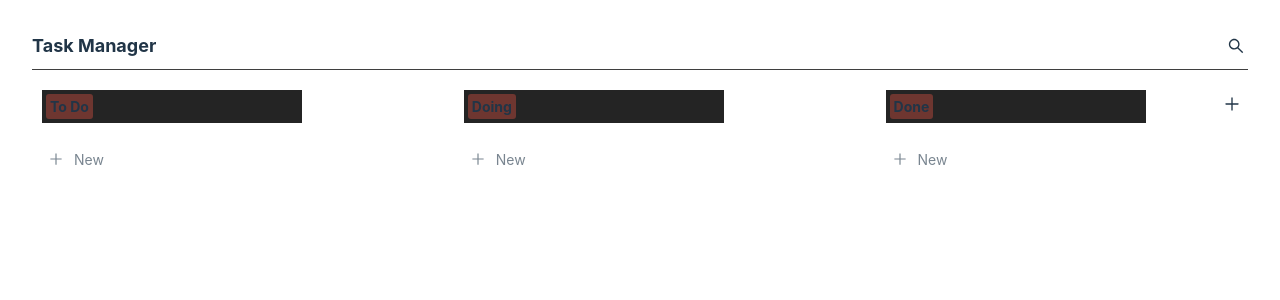
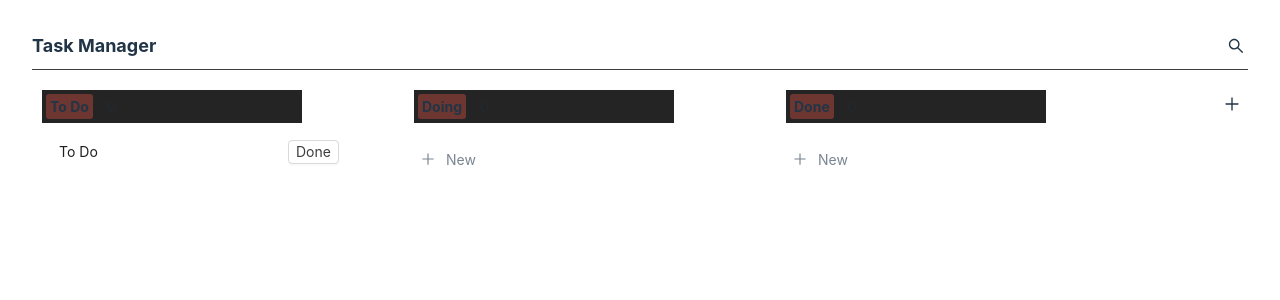
Before and after one commit to JoaoJuliasz/task-list, a React (Vite) app: page / in a window 1280 px wide. Both pictures are taken after a click on the element "To Do". Shown: the top 300 px of the page. Built offline with nearby package versions, Linux system fonts and the light colour scheme.

Commit message:
refactor: :recycle: window and prompt usages to antd modal and dropdown

```diff
--- a/src/components/TaskContainer/components/Header/Header.tsx
+++ b/src/components/TaskContainer/components/Header/Header.tsx
@@ -23,7 +23,7 @@ const Header = ({ index, title, taskList, handleAdd, setTaskList, setTasksTitles
             <div className={style.titleContainer}>
                 <UpdateTitle index={index} currTitle={title} titleClassName={style.title} setTasksTitles={setTasksTitles}
                     setTaskList={setTaskList} />
-                <span className={style.count}>{taskList?.length}</span>
+                <span className={style.count}>{taskList?.length ?? 0}</span>
             </div>
             <div className={`${style.optionsContainer} ${isOpen ? style.noOpacity : ''}`}>
                 <Menu title={title} setTaskList={setTaskList} handleAdd={handleAdd} setTasksTitles={setTasksTitles}
--- a/src/components/TaskContainer/components/Header/header.module.css
+++ b/src/components/TaskContainer/components/Header/header.module.css
@@ -19,7 +19,7 @@
     font-size: 14px;
     padding: 2px 4px;
     background: #6e3630;
-    margin: 0 10px 0 0;
+    margin: 0;
     border-radius: 3px;
     cursor: pointer;
 }
@@ -47,6 +47,7 @@
     opacity: 1;
     transition: 0.3s opacity;
 }
+
 /*
 .container .optionsContainer span{
     font-size: 14px;
--- a/src/components/UpdateTitle/UpdateTitle.tsx
+++ b/src/components/UpdateTitle/UpdateTitle.tsx
@@ -1,7 +1,7 @@
 import { Dropdown } from "antd";
 import { Dispatch, SetStateAction } from "react";
 import { Tasks } from "../../types/Task.type";
-import UpdateTitleInput from "./components/UpdateTitleInput/UpdateTitleInput";
+import UpdateTitleInput from "../UpdateTitleInput/UpdateTitleInput";
 import style from './updateTitle.module.css'
 
 type Props = {
@@ -14,8 +14,24 @@ type Props = {
 
 const UpdateTitle = ({ index, currTitle, titleClassName, setTasksTitles, setTaskList }: Props) => {
 
+    const handleClick = (title: string) => {
+        setTasksTitles(prev => {
+            const updtPrev = JSON.parse(JSON.stringify(prev))
+            updtPrev[index] = title
+            localStorage.setItem('tasksTitles', JSON.stringify(updtPrev))
+            return updtPrev
+        })
+        setTaskList(prev => {
+            const updtPrev = JSON.parse(JSON.stringify(prev))
+            updtPrev[title] = updtPrev[currTitle]
+            delete updtPrev[currTitle]
+            localStorage.setItem('task-manager', JSON.stringify(updtPrev))
+            return updtPrev
+        })
+    }
+
     const renderDropdown = () => (
-        <UpdateTitleInput index={index} title={currTitle} setTasksTitles={setTasksTitles} setTaskList={setTaskList} />
+        <UpdateTitleInput value={currTitle} handleClick={handleClick} />
     )
 
     return (
--- a/src/components/UpdateTitle/components/UpdateTitleInput/UpdateTitleInput.tsx
+++ /dev/null
@@ -1,51 +0,0 @@
-import { ChangeEvent, Dispatch, SetStateAction, useEffect, useRef, useState } from 'react';
-import { Button, Input } from 'antd';
-import style from './updateTitleInput.module.css'
-import { Tasks } from '../../../../types/Task.type';
-
-type Props = {
-    index: number
-    title: string
-    setTasksTitles: Dispatch<SetStateAction<string[]>>
-    setTaskList: Dispatch<SetStateAction<Tasks>>
-}
-
-
-const UpdateTitleInput = ({ index, title, setTasksTitles, setTaskList }: Props) => {
-    const [currTitle, setCurrTitle] = useState<string>(title)
-
-    const inputRef = useRef<HTMLInputElement>()
-
-    const handleChange = (event: ChangeEvent<HTMLInputElement>) => {
-        setCurrTitle(event.target.value)
-    }
-
-    const handleClick = () => {
-        setTasksTitles(prev => {
-            const updtPrev = JSON.parse(JSON.stringify(prev))
-            updtPrev[index] = currTitle
-            localStorage.setItem('tasksTitles', JSON.stringify(updtPrev))
-            return updtPrev
-        })
-        setTaskList(prev => {
-            const updtPrev = JSON.parse(JSON.stringify(prev))
-            updtPrev[currTitle] = updtPrev[title]
-            delete updtPrev[title]
-            localStorage.setItem('task-manager', JSON.stringify(updtPrev))
-            return updtPrev
-        })
-    }
-
-    useEffect(() => {
-        inputRef.current?.focus()
-    }, [])
-
-    return (
-        <div className={style.container}>
-            <Input className={style.input} value={currTitle} ref={inputRef} onChange={handleChange} />
-            <Button className={style.button} onClick={handleClick} size="small">Done</Button>
-        </div>
-    );
-};
-
-export default UpdateTitleInput;
--- /dev/null
+++ b/src/components/UpdateTitleInput/UpdateTitleInput.tsx
@@ -0,0 +1,32 @@
+import { ChangeEvent, useEffect, useRef, useState } from 'react';
+import { Button, Input } from 'antd';
+import style from './updateTitleInput.module.css'
+
+type Props = {
+    value: string
+    handleClick: (value: string) => void
+}
+
+
+const UpdateTitleInput = ({ value, handleClick }: Props) => {
+    const [currValue, setCurrValue] = useState<string>(value)
+
+    const inputRef = useRef<HTMLInputElement>()
+
+    const handleChange = (event: ChangeEvent<HTMLInputElement>) => {
+        setCurrValue(event.target.value)
+    }
+
+    useEffect(() => {
+        inputRef.current?.focus()
+    }, [])
+
+    return (
+        <div className={style.container}>
+            <Input className={style.input} value={currValue} ref={inputRef} onChange={handleChange} />
+            <Button className={style.button} onClick={() => handleClick(currValue)} size="small">Done</Button>
+        </div>
+    );
+};
+
+export default UpdateTitleInput;
--- a/src/containers/Tasks/TaskList.tsx
+++ b/src/containers/Tasks/TaskList.tsx
@@ -1,8 +1,11 @@
+import { useEffect, useMemo, useState } from "react";
 import { PlusOutlined } from "@ant-design/icons";
-import { useEffect, useMemo, useState } from "react";
+import { Dropdown } from "antd";
 import { DndProvider } from "react-dnd";
 import { HTML5Backend } from "react-dnd-html5-backend";
 import TaskContainer from "../../components/TaskContainer/TaskContainer";
+import UpdateTitleInput from "../../components/UpdateTitleInput/UpdateTitleInput";
+import { useMessage } from "../../hooks/useMessage";
 import { Tasks } from "../../types/Task.type";
 
 import style from './taskList.module.css'
@@ -14,6 +17,10 @@ type Props = {
 const TaskList = ({ search }: Props) => {
     const [taskList, setTaskList] = useState<Tasks>({})
     const [tasksTitles, setTasksTitles] = useState<string[]>(["To Do", "Doing", "Done"])
+    const [open, setOpen] = useState<boolean>(false)
+
+
+    const { contextHolder, displayMessage } = useMessage()
 
     const filteredItems = useMemo(() => {
         const result: Tasks = JSON.parse(JSON.stringify(taskList))
@@ -25,6 +32,8 @@ const TaskList = ({ search }: Props) => {
         return result
     }, [search, taskList])
 
+    const handleVisibility = (visible: boolean) => setOpen(visible)
+
     const moveItem = (dragIndex: number, hoverIndex: number) => {
         const newItems = [...tasksTitles];
         const [removed] = newItems.splice(dragIndex, 1);
@@ -33,19 +42,28 @@ const TaskList = ({ search }: Props) => {
         localStorage.setItem('tasksTitles', JSON.stringify(newItems))
     };
 
-    const handleClick = () => {
-        const value: string = prompt("Insert new column's title") || ""
-        if (!tasksTitles.includes(value)) {
+    const handleClick = (value: string) => {
+        if (!value) {
+            displayMessage("error", "Column's title cannot be empty")
+            return
+        }
+
+        if (tasksTitles.includes(value)) {
+            displayMessage("error", `Column "${value}" already exists!`)
+            return
+        }
         setTaskList(prev => ({ ...prev, [value]: [] }))
         setTasksTitles(prev => {
             const newTitles = [...prev, value]
             localStorage.setItem('tasksTitles', JSON.stringify(newTitles))
             return newTitles
         })
-        } else {
-            alert("Column with this title already exists!")
+        setOpen(() => false)
     }
-    }
+
+    const renderDropdown = () => (
+        <UpdateTitleInput value="" handleClick={handleClick} />
+    )
 
     useEffect(() => {
         const taskManager = JSON.parse(localStorage.getItem('task-manager') || "{}")
@@ -67,12 +85,15 @@ const TaskList = ({ search }: Props) => {
                         )
                     }
                 </DndProvider>
-            </div>
                 <div className={style.add}>
-                <PlusOutlined onClick={handleClick} />
+                    <Dropdown dropdownRender={renderDropdown} trigger={['click']} onOpenChange={handleVisibility}
+                        destroyPopupOnHide={true} open={open}>
+                        <PlusOutlined />
+                    </Dropdown>
                 </div>
             </div>
-
+            {contextHolder}
+        </div>
     );
 };
 
--- /dev/null
+++ b/src/hooks/useMessage.tsx
@@ -0,0 +1,16 @@
+import { message } from "antd";
+import { NoticeType } from "antd/es/message/interface";
+import { useCallback } from "react";
+
+export const useMessage = () => {
+    const [messageApi, contextHolder] = message.useMessage();
+
+    const displayMessage = useCallback((type: NoticeType, content: string) => {
+        messageApi.open({
+            type,
+            content
+        })
+    }, [])
+
+    return { contextHolder, displayMessage }
+};
```
Also changed, not shown: src/components/UpdateTitleInput/updateTitleInput.module.css (renamed from src/components/UpdateTitle/components/UpdateTitleInput/updateTitleInput.module.css). Lines whose indentation alone changed are shown as unchanged.
